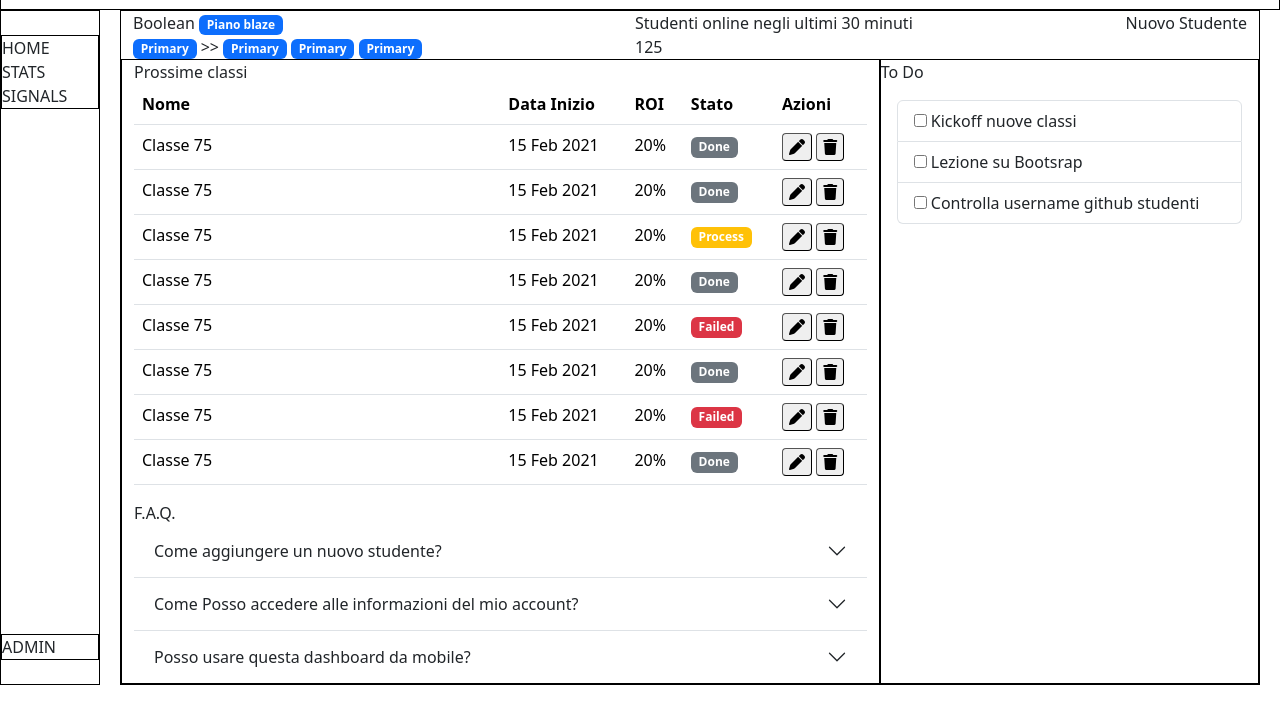
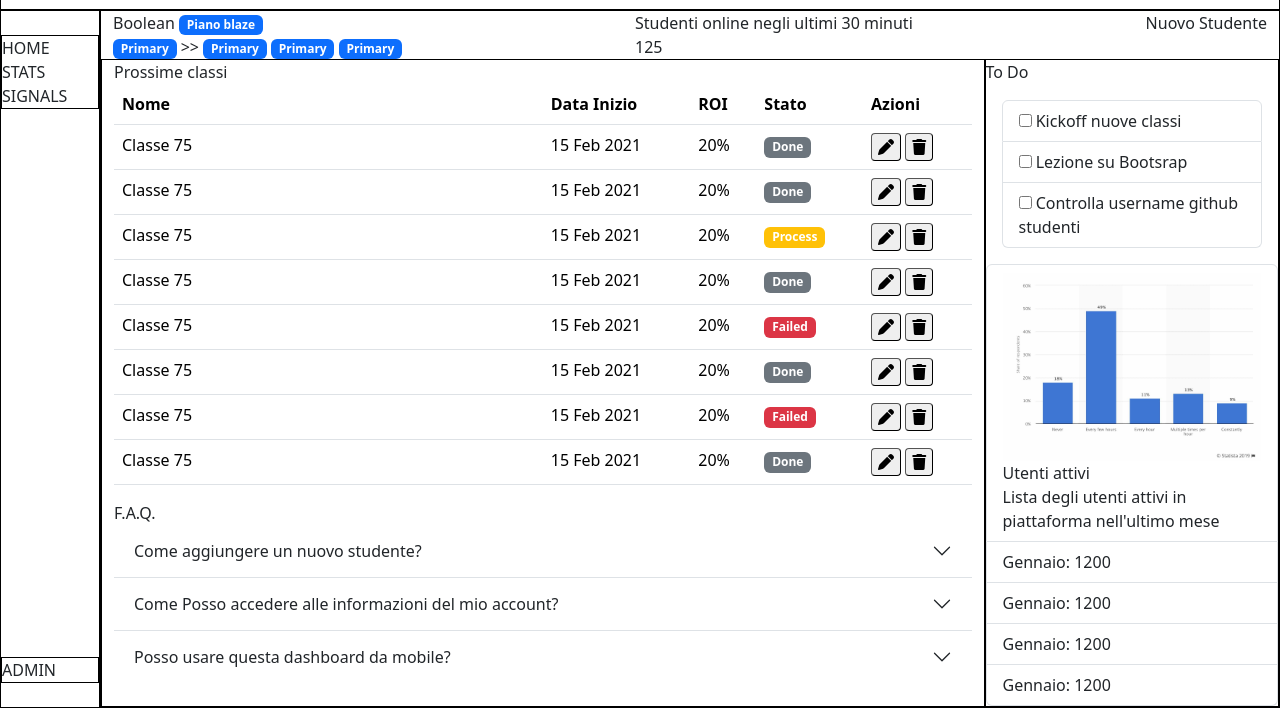
Before and after one commit to nabilmoutahir/html-css-bootstrap-dashboard, a plain HTML site: page index.html in a window 1280 px wide. Shown: the part 120-828 px from the top of the page. Before the commit the page ends 805 px from the top, so only its background shows below. Drawn offline with nearby package versions, Linux system fonts and the light colour scheme.

Commit message:
feat: add graphic stats

```diff
--- a/index.html
+++ b/index.html
@@ -68,7 +68,7 @@
     </header>
 
     <main>
-        <div class="d-flex">
+        <div class="d-flex ">
             <section id="side_bar" class="debug d-flex justify-content-between flex-column justify-content-between py-4">
                 <div class="debug">
                     <div>
@@ -89,7 +89,7 @@
                 </div>
             </section>
 
-            <section id="dashboard" class="debug container">
+            <section id="dashboard" class="debug container-fluid">
                 <div id="dash_student">
                     <div class="d-flex justify-content-between">
                         <div>
@@ -130,7 +130,7 @@
 
                 <div id="dash_tables">
                     <div class="row">
-                        <div class="col-8 debug">
+                        <div class="col-9 debug">
                             <div>
                                 <div>
                                     Prossime classi
@@ -381,7 +381,7 @@
                             </div>
                         </div>
 
-                        <div class="col-4 p-0 debug">
+                        <div class="col-3 p-0 debug">
                             <div>
                                 <div>
                                     To Do
@@ -401,12 +401,40 @@
                                             <input type="checkbox">
                                             <span>Controlla username github studenti</span>
                                         </li>
-                                      </ul>
+                                    </ul>
                                 </div>
                             </div>
 
                             <div>
+                                <div>
+                                    <ul class="list-group">
+                                        <li class="list-group-item">
+                                            <img src="./img/stats.jpeg" class="img-fluid" alt="">
+                                            <div>
+                                                Utenti attivi
+                                            </div>
+                                            <div>
+                                                Lista degli utenti attivi in piattaforma nell'ultimo mese
+                                            </div>
+                                        </li>
 
+                                        <li class="list-group-item">
+                                            <span>Gennaio: 1200</span>
+                                        </li>
+
+                                        <li class="list-group-item">
+                                            <span>Gennaio: 1200</span>
+                                        </li>
+
+                                        <li class="list-group-item">
+                                            <span>Gennaio: 1200</span>
+                                        </li>
+
+                                        <li class="list-group-item">
+                                            <span>Gennaio: 1200</span>
+                                        </li>
+                                    </ul>
+                                </div>
                             </div>
                         </div>
                     </div>
```
